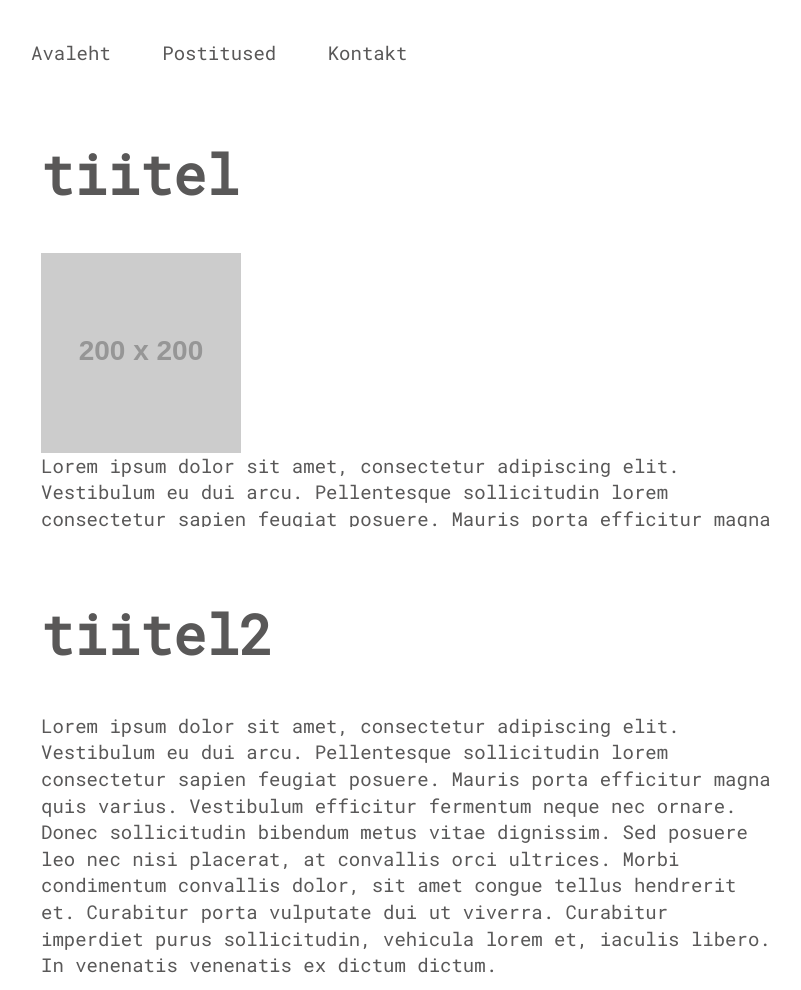
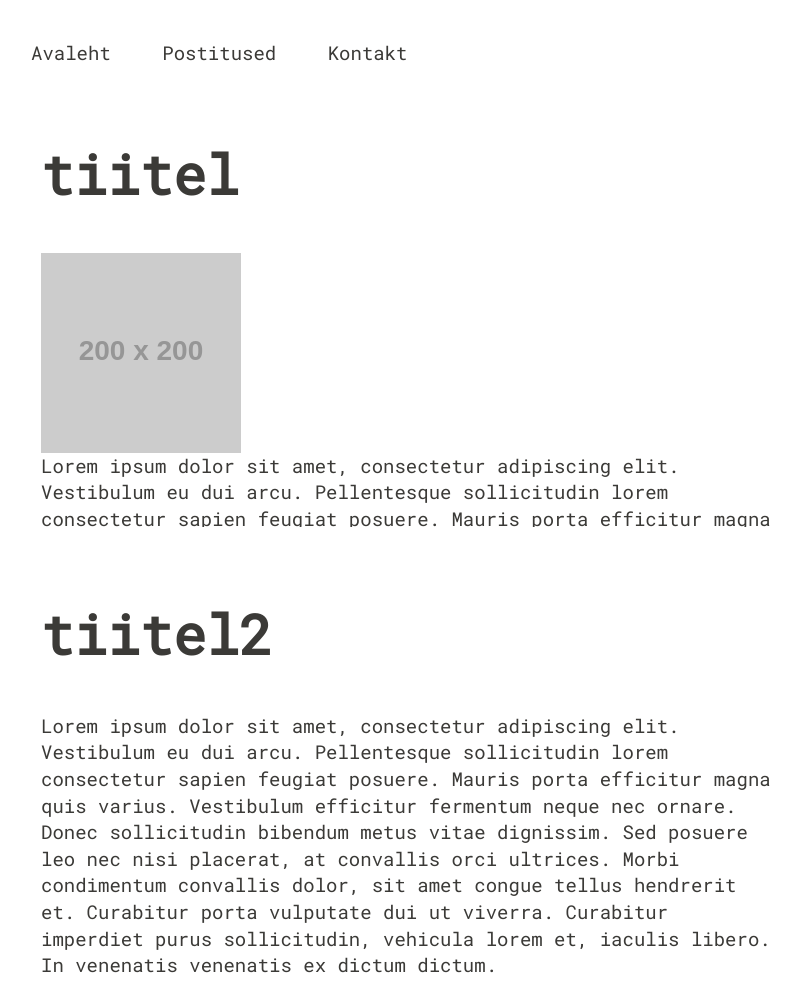
Before and after one commit to Kaurikallaste/webdevprojects, a plain HTML site: page blog/index.html in a window 1280 px wide. Shown: the whole page, without its empty margins (229-1030 px from the left). Drawn offline with Linux system fonts and the light colour scheme; placeholder pictures from the web are drawn by us.

Commit message:
blogi CSS
Blogi CSSis muutsin teksti värvi läbi vari

```diff
--- a/blog/css/styles.css
+++ b/blog/css/styles.css
@@ -1,4 +1,8 @@
 @import url("https://fonts.googleapis.com/css?family=Roboto+Mono");
+
+:root {
+    --text-color: #3b3a37;
+}
 
 body{
     font-family: 'Roboto Mono', serif;
@@ -6,7 +10,7 @@ body{
     max-width:800px;
     line-height:1.4;
     font-size:19px;
-    color:#595858;
+    color: var(--text-color);
 }
 
 h1 {
@@ -17,7 +21,6 @@ h2 {
 }
 
 .navbar {
-    color:#595858;
     transition: background-color .3s;
     margin-bottom:28px;
     margin: auto;
@@ -58,7 +61,7 @@ h2 {
 }
 
 a {
-    color:#595858;
+    color: var(--text-color);
     text-decoration: none;
 }
 
```
